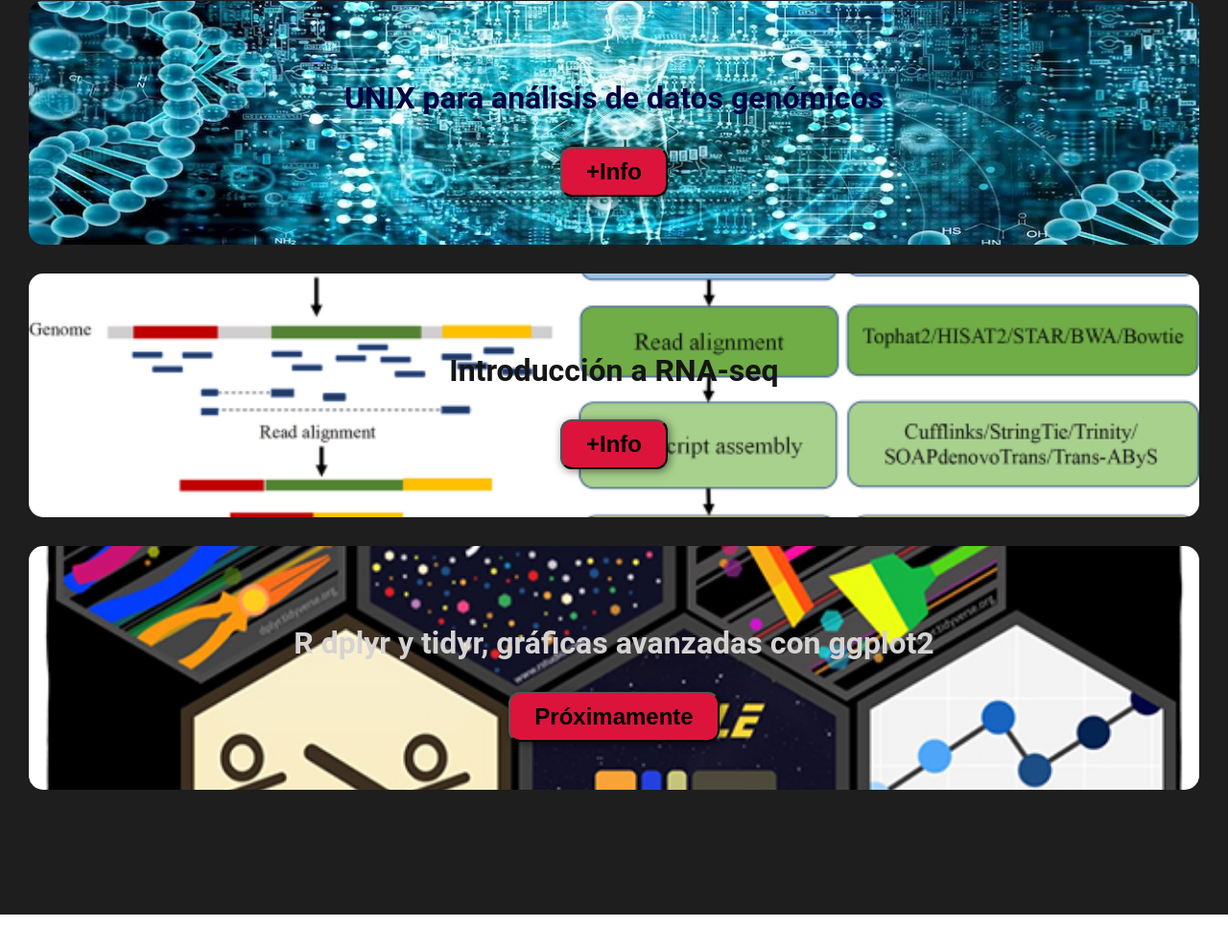
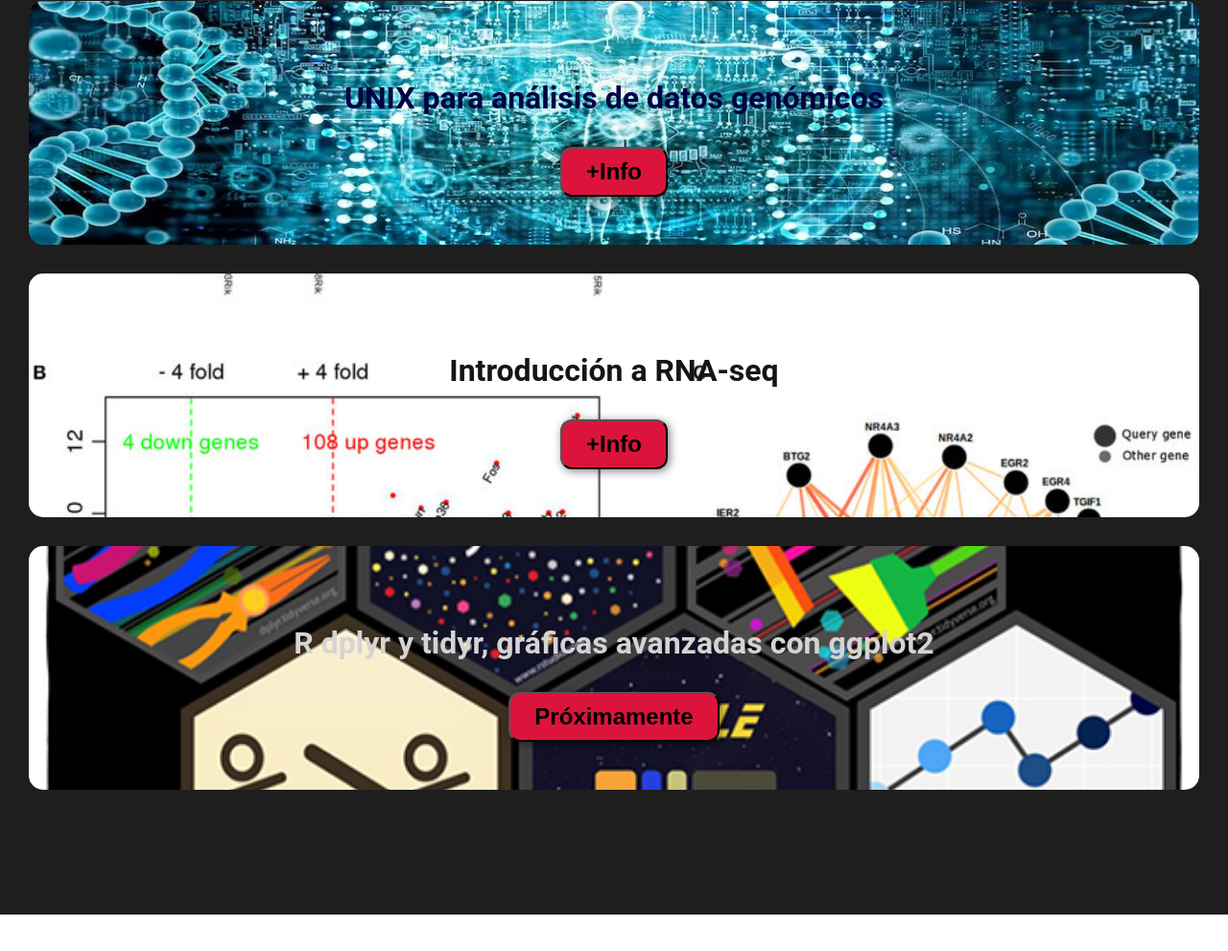
Before and after one commit to ABCdeBioinformatica/ABC-bioinformatica, a plain HTML site: page index.html in a window 1280 px wide. Shown: the part 1476-2467 px from the top of the page at 96% size. Drawn offline with Linux system fonts and the light colour scheme.

Commit message:
Add files via upload

```diff
--- a/style.css
+++ b/style.css
@@ -140,7 +140,7 @@ header a:hover{
         rgb(0, 0,0, 0.5)
     );
     color: rgb(22, 21, 21);
-    background-image: url("RNAseq.png");
+    background-image: url("heatmap.png");
 }
 
 .carta:nth-child(3){
```
Also changed, not shown: heatmap.png (added).
